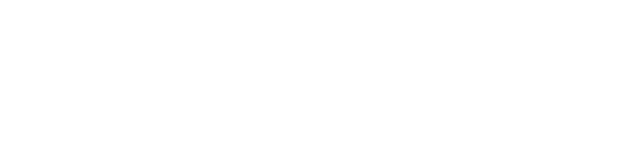
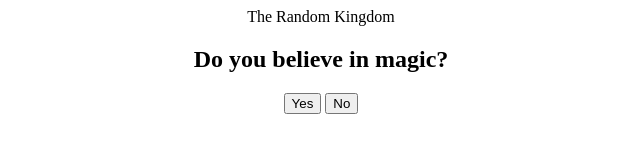
Before and after one commit to surfinsofia/RandomKingdom, a plain HTML site: page index.html in a window 1280 px wide. Shown: the whole page, without its empty margins (319-959 px from the left). Drawn offline with Linux system fonts and the light colour scheme.

Commit message:
magic button

```diff
--- a/index.html
+++ b/index.html
@@ -4,9 +4,22 @@
     <meta charset="UTF-8">
     <meta http-equiv="X-UA-Compatible" content="IE=edge">
     <meta name="viewport" content="width=device-width, initial-scale=1.0">
-    <title>Document</title>
+    <title>?</title>
+    <link rel="stylesheet" href="styles.css"/>
 </head>
 <body>
+   The Random Kingdom
+   <section>
+       <h1>
+           Do you believe in magic?
+       </h1>
+  <button type="button">
+      Yes
+  </button>
+  <button type="button">
+    No
+</button>
+</section>
 
 </body>
 </html>
--- /dev/null
+++ b/styles.css
@@ -0,0 +1,3 @@
+* {
+    text-align: center;
+}
```
Also changed, not shown: 1 other file.
